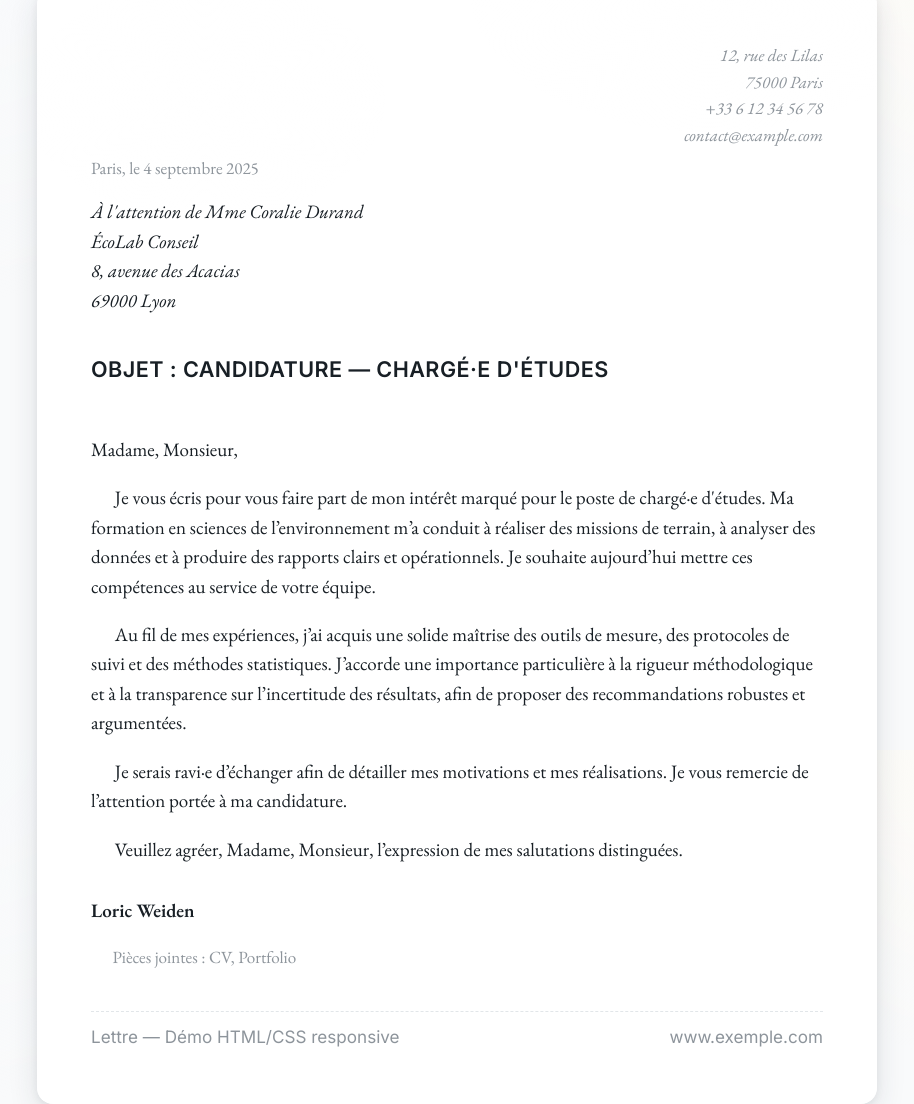
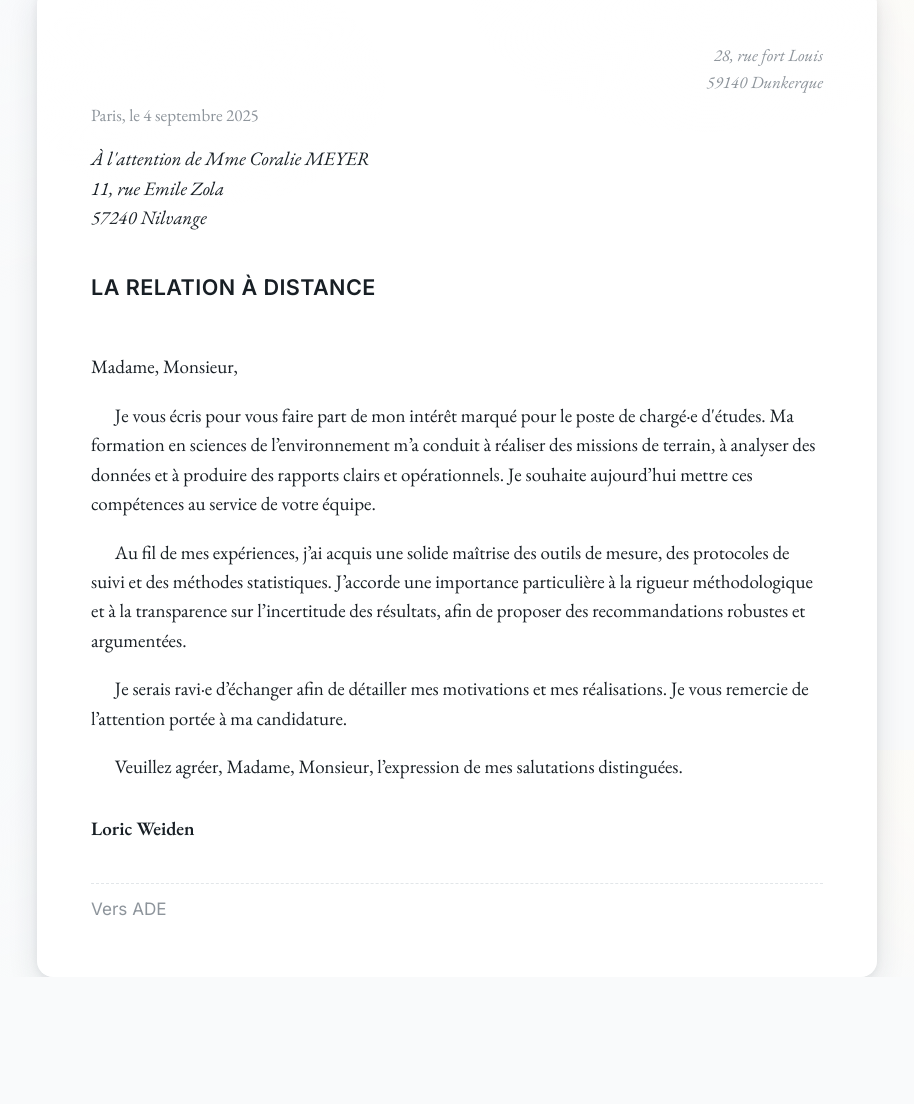
Before and after one commit to LoWtaire/lowtaire.github.io, a plain HTML site: page secret/index.html in a window 1280 px wide. Shown: the part 50-1154 px from the top of the page, without its empty margins (183-1097 px from the left). After the commit the page ends 1027 px from the top, so only its background shows below. Drawn offline with nearby package versions, Linux system fonts and the light colour scheme.

Commit message:
Update index.html

```diff
--- a/secret/index.html
+++ b/secret/index.html
@@ -136,19 +136,16 @@
     <article class="letter" aria-label="Contenu de la lettre">
       <header class="header">
         <address class="sender small">
-          12, rue des Lilas<br>
-          75000 Paris<br>
-          +33 6 12 34 56 78<br>
-          contact@example.com
+          28, rue fort Louis<br>
+          59140 Dunkerque<br>
         </address>
         <div class="date small">Paris, le <time datetime="2025-09-04">4 septembre 2025</time></div>
         <address class="recipient">
-          À l'attention de Mme Coralie Durand<br>
-          ÉcoLab Conseil<br>
-          8, avenue des Acacias<br>
-          69000 Lyon
+          À l'attention de Mme Coralie MEYER<br>
+          11, rue Emile Zola<br>
+          57240 Nilvange
         </address>
-        <h1 class="subject">Objet : Candidature — Chargé·e d'études</h1>
+        <h1 class="subject">La Relation à Distance</h1>
       </header>
 
       <section class="body">
@@ -161,12 +158,11 @@
 
       <footer class="signature">
         <p class="name">Loric Weiden</p>
-        <p class="small">Pièces jointes : CV, Portfolio</p>
       </footer>
 
       <div class="footer">
-        <span>Lettre — Démo HTML/CSS responsive</span>
-        <span>www.exemple.com</span>
+        <span href=https://www.loriqueeade.online/ade>Vers ADE</span>
+        <span></span>
       </div>
     </article>
   </main>
```
